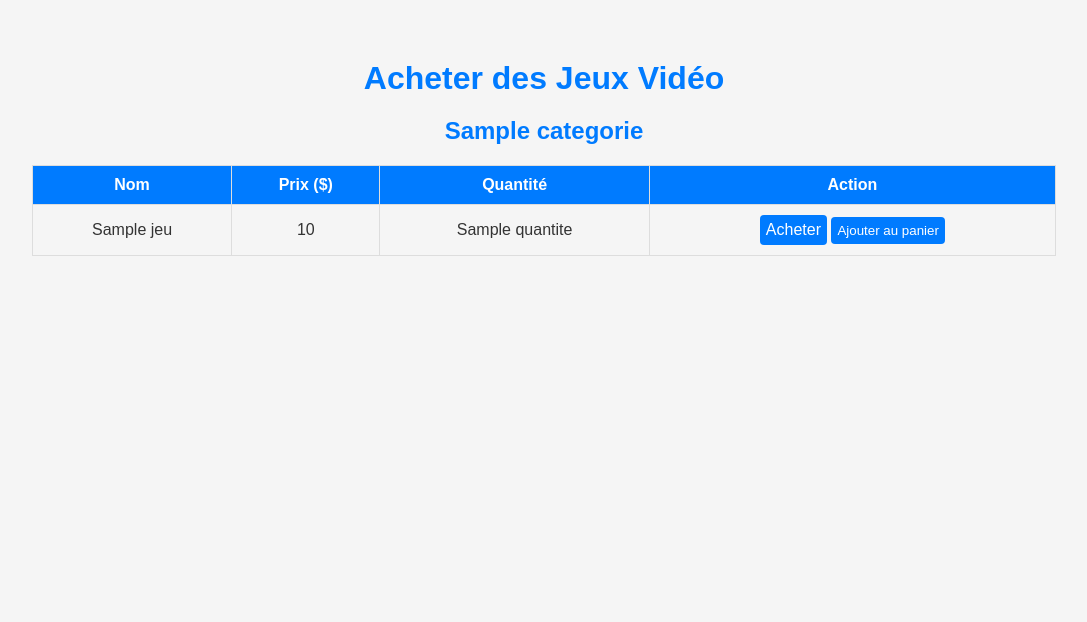
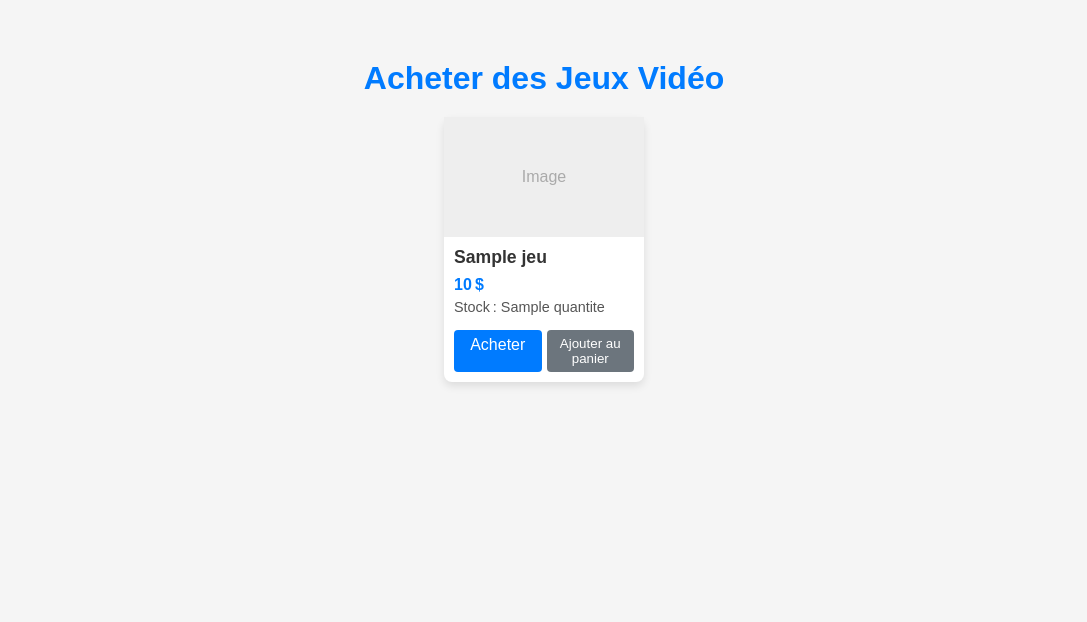
Before and after one commit to AllenMercier/GLO-2005, a Flask app: template flaskProjet/templates/acheter_liste.html in a window 1280 px wide. Shown: the part 94-716 px from the top of the page, without its empty margins (96-1183 px from the left). Run offline with Flask 3, Linux system fonts and the light colour scheme; the template is opened without the code that fills it: most values are stand-ins (such as "Sample title", 1, 10 or a date in 2020).

Commit message:
coprrection affichage des jeux

```diff
--- a/flaskProjet/templates/acheter_liste.html
+++ b/flaskProjet/templates/acheter_liste.html
@@ -1,48 +1,39 @@
 {% extends "base.html" %}
-
 {% block title %}Acheter des Jeux Vidéo{% endblock %}
 
 {% block content %}
 <main>
   <h1 class="page-title">Acheter des Jeux Vidéo</h1>
+  <div class="cards-grid">
+    {% for categorie, jeux in jeux_par_categorie.items() %}
+      {% for jeu in jeux %}
+        <div class="card" data-cat="{{ categorie }}">
+          <div class="card-image">
+            <div class="placeholder-img">Image</div>
+          </div>
+          <div class="card-content">
+            <h3>{{ jeu.Nom }}</h3>
+            <p class="price">{{ jeu.Prix }} $</p>
+            <p class="stock">Stock : {{ jeu.Quantite }}</p>
+            <div class="card-actions">
+              <a class="button" href="{{ url_for('acheter', id=jeu.id) }}">Acheter</a>
+              <button class="button secondary" onclick="addToCart({{ jeu.id }}, '{{ jeu.Nom }}')">
+                Ajouter au panier
+              </button>
+            </div>
+          </div>
+        </div>
+      {% endfor %}
+    {% endfor %}
+  </div>
+</main>
 
-  {% for categorie, jeux in jeux_par_categorie.items() %}
-  <section class="categorie-section">
-    <h2 class="categorie-title">{{ categorie }}</h2>
-    {% if jeux %}
-    <table class="jeu-table">
-      <thead>
-        <tr>
-          <th>Nom</th>
-          <th>Prix ($)</th>
-          <th>Quantité</th>
-          <th>Action</th>
-        </tr>
-      </thead>
-      <tbody>
-        {% for jeu in jeux %}
-        <tr>
-          <td>{{ jeu.Nom }}</td>
-          <td>{{ jeu.Prix }}</td>
-          <td>{{ jeu.Quantite }}</td>
-          <td>
-            <!-- Bouton Acheter -->
-            <a class="button" href="{{ url_for('acheter', id_jeu=jeu.id_jeu) }}">Acheter</a>
-            <!-- Bouton Ajouter au panier -->
-            <form method="POST" action="{{ url_for('ajouter_au_panier') }}" style="display: inline;">
-              <input type="hidden" name="id_jeu" value="{{ jeu.id_jeu }}"> <!-- Utilisation de 'id_jeu' comme identifiant -->
-              <input type="hidden" name="quantite" value="1">
-              <button type="submit" class="button">Ajouter au panier</button>
-            </form>
-          </td>
-        </tr>
-        {% endfor %}
-      </tbody>
-    </table>
-    {% else %}
-    <p class="aucun-jeu">Aucun jeu disponible dans cette catégorie.</p>
-    {% endif %}
-  </section>
-  {% endfor %}
-</main>
+<script>
+function addToCart(id, name) {
+  let cart = JSON.parse(localStorage.getItem('cart')||'[]');
+  cart.push({id, name});
+  localStorage.setItem('cart', JSON.stringify(cart));
+  alert(name + ' ajouté au panier.');
+}
+</script>
 {% endblock %}
```
